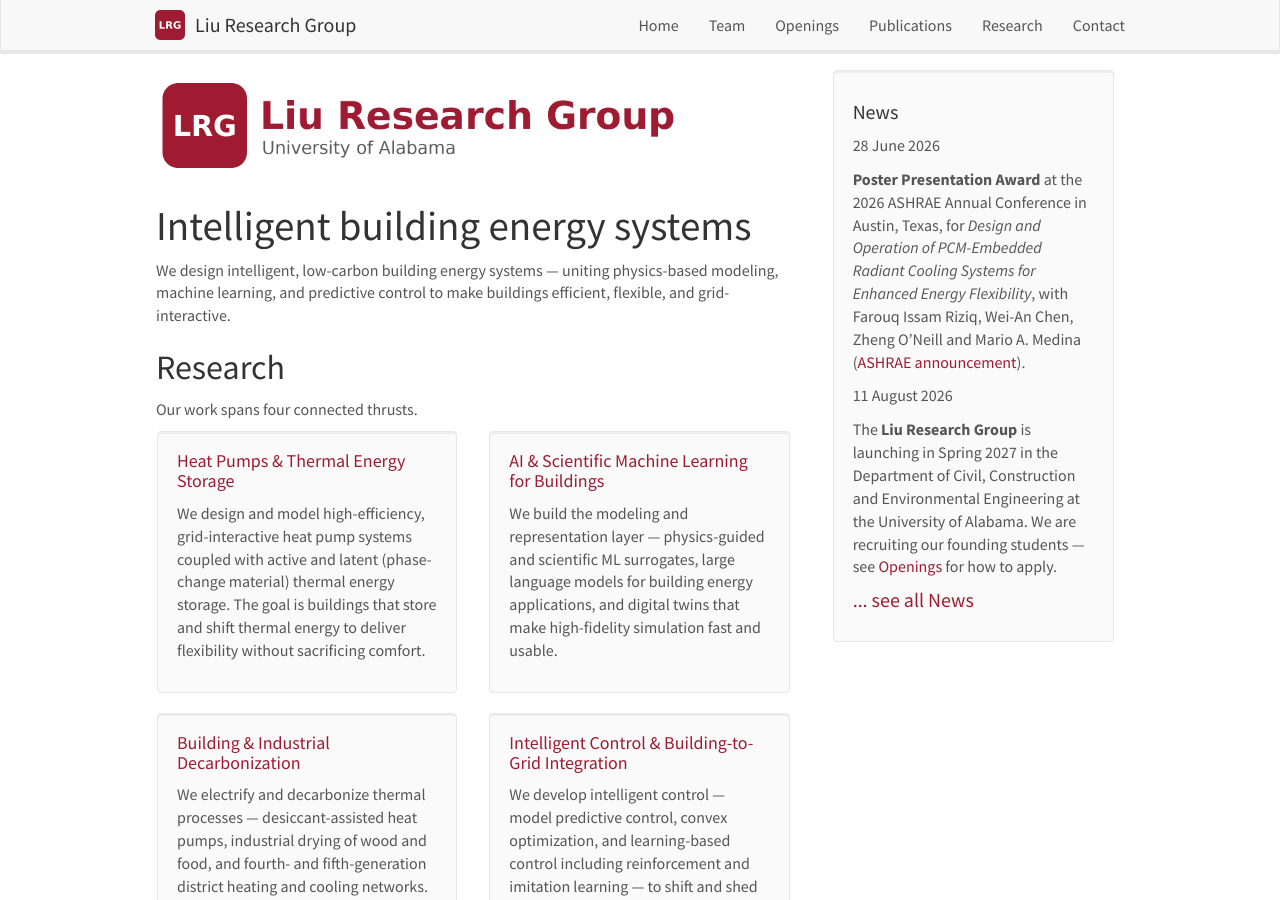
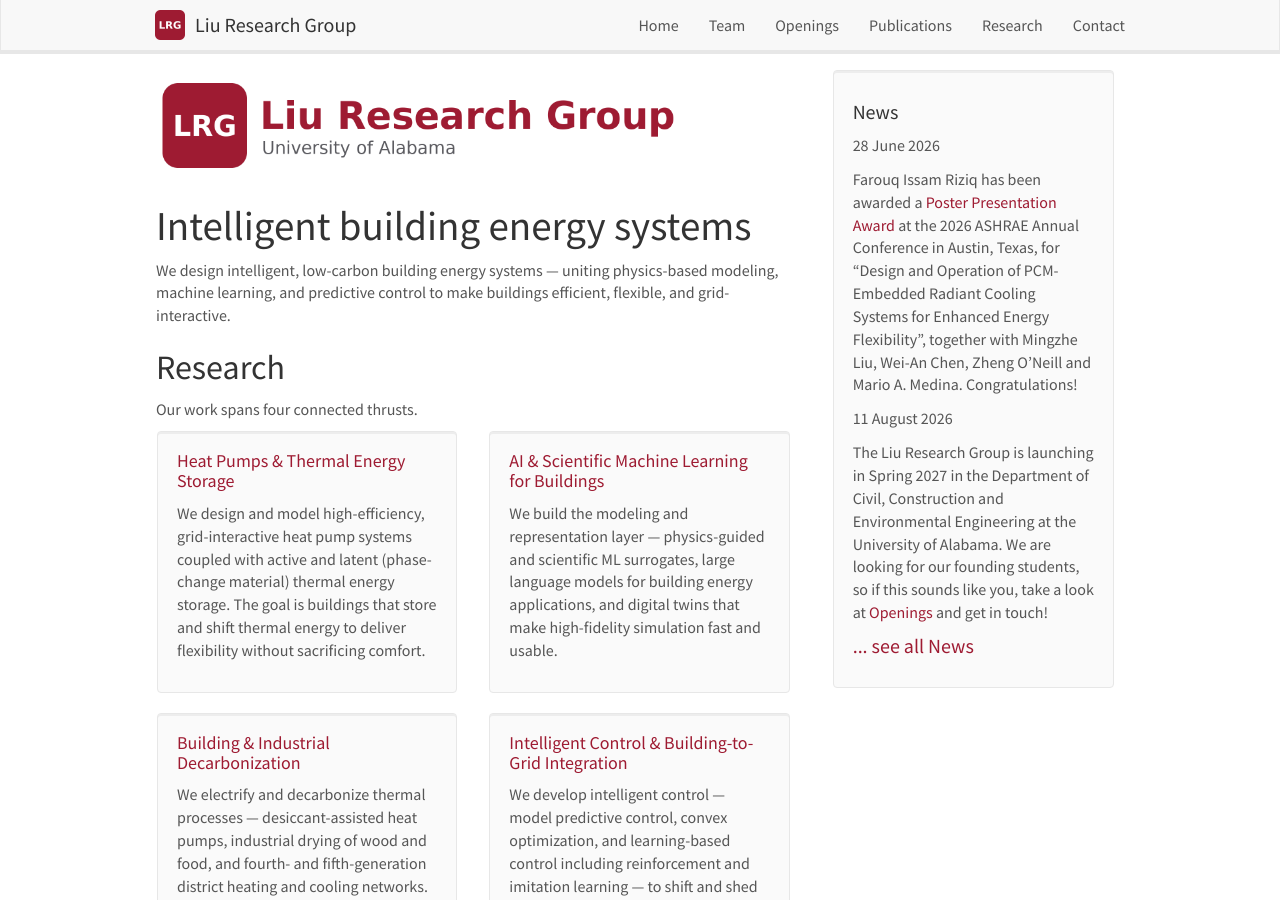
Before and after one commit to liu-research-group/liu-research-group.github.io, a Jekyll site: the page built from _pages/home.md, in a window 1280 px wide and 900 px high. Built offline with Jekyll 4.4.1, drawn with Linux system fonts in a browser that asks for light colours; nearby versions of some CDN libraries.

Commit message:
content: warmer, more human news items
Rewritten to match the register of the example: the person first, plain
sentences, the link carried on a name rather than the whole item bolded, and a
closing note where one fits.

The award item now leads with Farouq Issam Riziq, who is first author, and ends
with 'Congratulations!'. That reads better than the previous headline-style
phrasing and avoids the awkwardness of the site congratulating its own PI --
the group leads with the student and lists the co-authors after.

The launch item drops the recruiting instruction voice for an invitation.

```diff
--- a/_data/news.yml
+++ b/_data/news.yml
@@ -1,5 +1,5 @@
 - date: 28 June 2026
-  headline: "**Poster Presentation Award** at the 2026 ASHRAE Annual Conference in Austin, Texas, for *Design and Operation of PCM-Embedded Radiant Cooling Systems for Enhanced Energy Flexibility*, with Farouq Issam Riziq, Wei-An Chen, Zheng O'Neill and Mario A. Medina ([ASHRAE announcement](https://www.ashrae.org/about/news/2026/ashrae-recognizes-outstanding-member-achievements-at-annual-conference))."
+  headline: "Farouq Issam Riziq has been awarded a [Poster Presentation Award](https://www.ashrae.org/about/news/2026/ashrae-recognizes-outstanding-member-achievements-at-annual-conference) at the 2026 ASHRAE Annual Conference in Austin, Texas, for \"Design and Operation of PCM-Embedded Radiant Cooling Systems for Enhanced Energy Flexibility\", together with Mingzhe Liu, Wei-An Chen, Zheng O'Neill and Mario A. Medina. Congratulations!"
 
 - date: 11 August 2026
-  headline: "The **Liu Research Group** is launching in Spring 2027 in the Department of Civil, Construction and Environmental Engineering at the University of Alabama. We are recruiting our founding students &mdash; see [Openings](/openings) for how to apply."
+  headline: "The Liu Research Group is launching in Spring 2027 in the Department of Civil, Construction and Environmental Engineering at the University of Alabama. We are looking for our founding students, so if this sounds like you, take a look at [Openings](/openings) and get in touch!"
```
